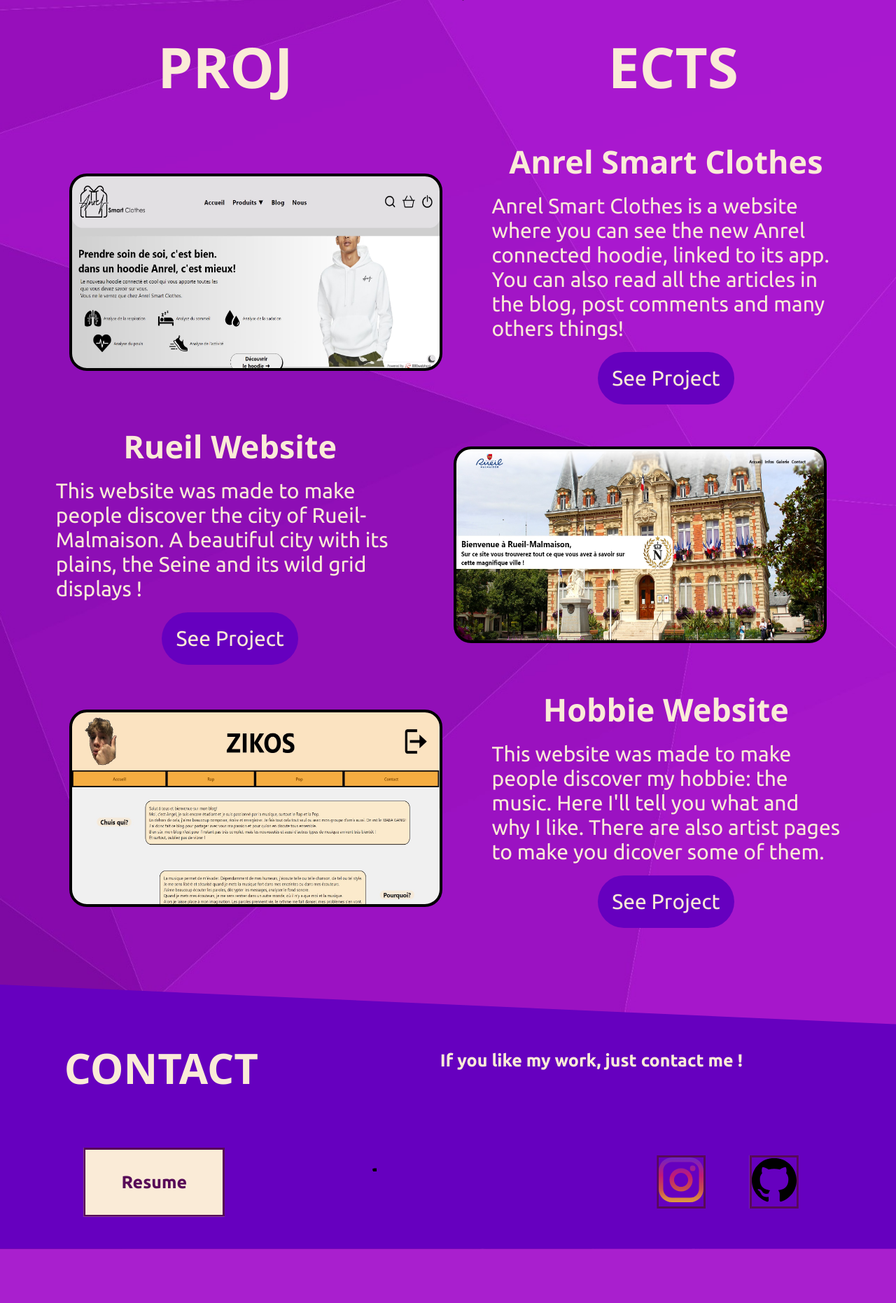
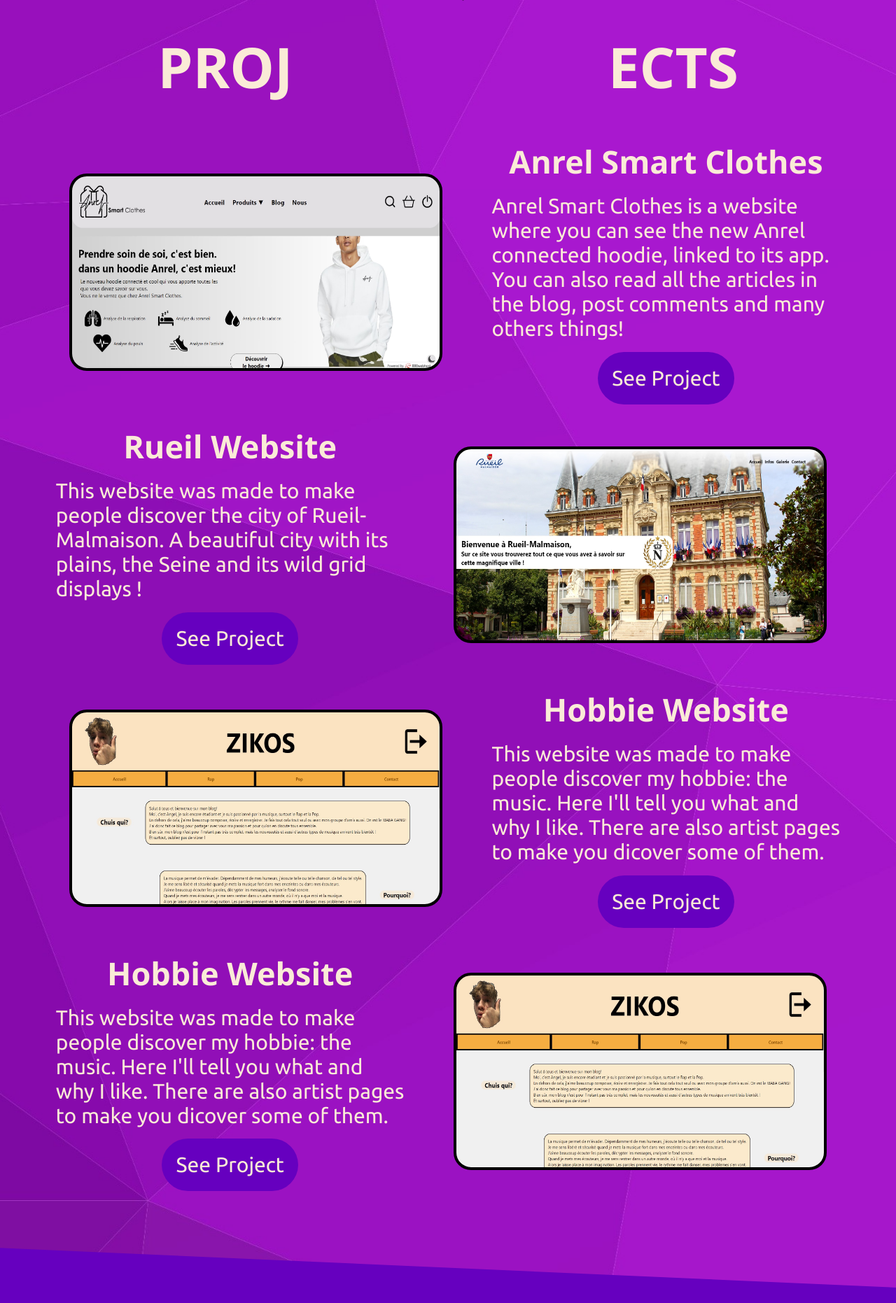
Before and after one commit to AnrelWsh/Portfolio, a PHP site: page /projects.html in a window 1280 px wide. Shown: the part 995-2857 px from the top of the page at 70% size. Before the commit the page ends 2780 px from the top, so only its background shows below. Run offline with PHP 8.4, Linux system fonts and the light colour scheme; some libraries are stand-ins or nearby versions.

Commit message:
Adding new projects

```diff
--- a/css/build.css
+++ b/css/build.css
@@ -717,6 +717,66 @@ h2 {
 .projects .project3 .project-card {
   background-image: url(../img/zikos.jpg);
 }
+.projects .project4 {
+  display: flex;
+  flex-direction: row-reverse;
+  align-items: center;
+  justify-content: space-around;
+  gap: 20px;
+  margin: 0 4%;
+  padding: 1% 1%;
+}
+@media screen and (max-width: 1200px) {
+  .projects .project4 {
+    flex-direction: column;
+    margin: 5%;
+  }
+}
+.projects .project4 img {
+  border-radius: 25px;
+  border: solid 4px black;
+}
+.projects .project4 .project-card {
+  height: 22vw;
+  width: 100%;
+  margin: 0 auto;
+  transition: box-shadow 0.1s, transform 0.1s;
+  background-size: contain;
+  background-repeat: round;
+  border-radius: 25px;
+  border: solid 4px black;
+  transform: translateZ(0);
+  margin: 3%;
+}
+@media screen and (max-width: 1200px) {
+  .projects .project4 .project-card {
+    width: 70%;
+    height: 35vw;
+  }
+}
+.projects .project4 .project-card:after {
+  content: " ";
+  width: 100%;
+  height: 10px;
+}
+.projects .project4 .project-txt {
+  display: flex;
+  flex-direction: column;
+  align-items: center;
+  width: 100%;
+}
+.projects .project4 .project-txt h4 {
+  font-size: 45px;
+}
+.projects .project4 .project-txt p {
+  margin: 3%;
+}
+.projects .project4 .project-txt .magnet {
+  margin: 0;
+}
+.projects .project4 .project-card {
+  background-image: url(../img/zikos.jpg);
+}
 
 .reveal {
   opacity: 0;
--- a/css/style.scss
+++ b/css/style.scss
@@ -511,6 +511,12 @@ h2{
       background-image: url(../img/zikos.jpg)
     }
   }
+  .project4{
+    @include mixins.projectCard(row-reverse);
+    .project-card{
+      background-image: url(../img/zikos.jpg)
+    }
+  }
 }
 
 // Lateral fade in animation
--- a/js/script.js
+++ b/js/script.js
@@ -308,6 +308,7 @@ const intersect = function (entries, observer){
         var ayy =- ay +90
         document.getElementById("project-card2").style.transform = "rotateY("+ax+"deg) rotateX("+ay+"deg)"
         document.getElementById("project-card3").style.transform = "rotateY("+ax+"deg) rotateX("+ayy+"deg)"
+        document.getElementById("project-card4").style.transform = "rotateY("+ax+"deg) rotateX("+ayy+"deg)"
       })
       observer.unobserve(entry.target)
     }
--- a/projects.html
+++ b/projects.html
@@ -136,6 +136,14 @@
             <a href="https://sitepassion.vercel.app/" target="_blank"><p class="magnet">See Project</p></a>
           </div>
         </div>
+        <div class="project4 reveal">
+          <div class="project-card" id="project-card4"></div>
+          <div class="project-txt">
+            <h4>Hobbie Website</h4>
+            <p>This website was made to make people discover my hobbie: the music. Here I'll tell you what and why I like. There are also artist pages to make you dicover some of them.</p>
+            <a href="https://sitepassion.vercel.app/" target="_blank"><p class="magnet">See Project</p></a>
+          </div>
+        </div>
       </section>
     </main>
 
```
Also changed, not shown: 1 other file.
